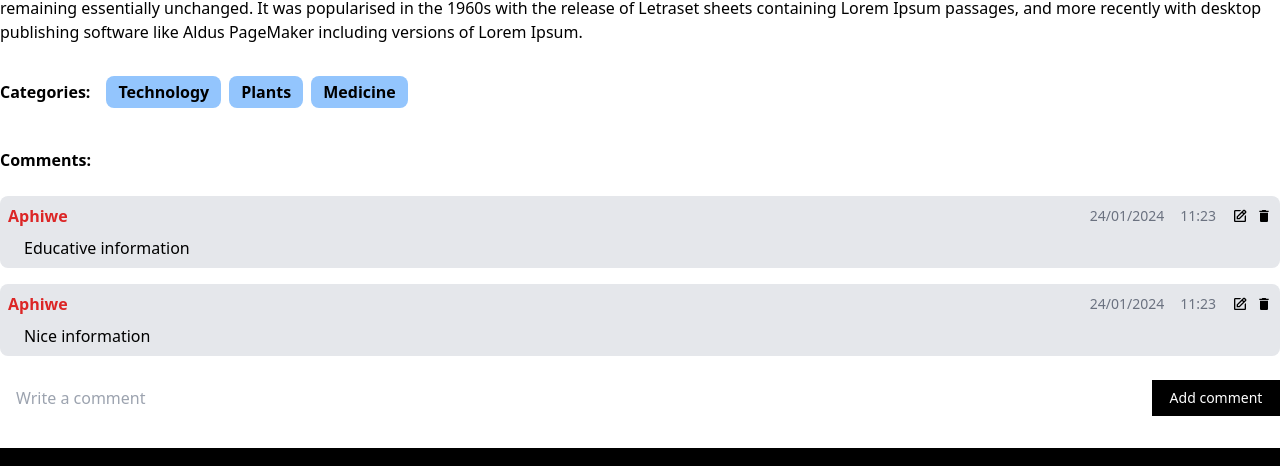
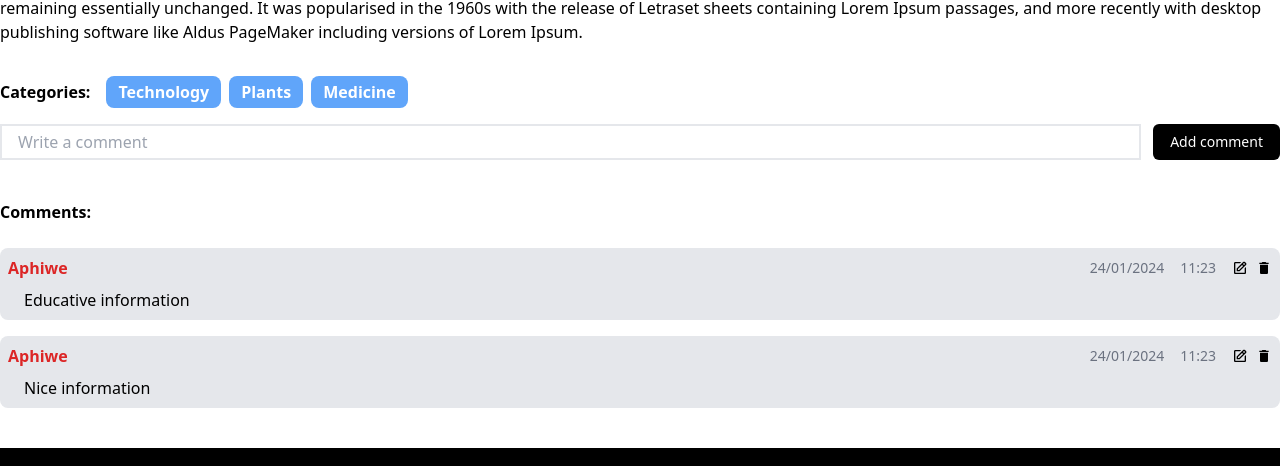
Before and after one commit to Lucia151/BlogApp, a React (Vite) app in the folder Front-end/: page /posts/post/1 in a window 1280 px wide. Shown: the part 312-778 px from the top of the page. Built offline with nearby package versions, Linux system fonts and the light colour scheme.

Commit message:
adding comment section

```diff
--- a/Front-end/src/pages/Login.jsx
+++ b/Front-end/src/pages/Login.jsx
@@ -13,10 +13,10 @@ function Login() {
       <div className="flex justify-evenly flex-wrap items-center h-[70vh]  border-2 border-inputOutlineGray m-10">
 
         <div>
-          <p className='font-bold text-xl mb-5 text-center'>vhvfujgjbcjdsb</p>
-          <p>vhscvscmv kkewv vkre gler</p>
-          <p>bfjwefweho wfwife w ogwei gelg</p>
-          <p>cnbewifbiewgf gifwigowef efefwe</p>
+          <p className='font-bold text-xl mb-5 text-center'>Step into the blogging landscape<br/>of tomorrow!</p>
+          <p>Step into a realm where creativity knows no bounds and <br/>ideas soar beyond horizons.  </p>
+          <p>You've just landed in the future of blogging, </p>
+          <p>where innovation, passion, and endless possibilities collide.</p>
 
         </div>
 
--- a/Front-end/src/pages/PostDetails.jsx
+++ b/Front-end/src/pages/PostDetails.jsx
@@ -29,12 +29,19 @@ function PostDetails() {
         <div className="flex items-center mt-8 space-x-4 font-semibold">
          <p> Categories:</p>
          <div className="flex justify-center items-center space-x-2">
-            <div className="bg-blue-300 rounded-lg px-3 py-1">Technology</div>
-            <div className="bg-blue-300 rounded-lg px-3 py-1">Plants</div>
-            <div className="bg-blue-300 rounded-lg px-3 py-1">Medicine</div>
+         <div className="bg-blue-400 rounded-lg px-3 py-1 text-white hover:bg-blue-800 transition duration-300 ease-in-out">Technology</div>
+         <div className="bg-blue-400 rounded-lg px-3 py-1 text-white hover:bg-blue-800 transition duration-300 ease-in-out">Plants</div>
+         <div className="bg-blue-400 rounded-lg px-3 py-1 text-white hover:bg-blue-800 transition duration-300 ease-in-out">Medicine</div>
+       </div>
 
-         </div>
         </div>
+
+         {/* Write a comment */}
+         <div className="w-full flex flex-col mt-4 md:flex-row gap-3">
+            <input type="text" placeholder="Write a comment" className="md:w-[90%] border-2 outline-none px-4 mt-4 md:mt-0"/>
+            <button className="bg-black text-sm text-white px-2 rounded-md py-2 md:w-[10%] mt-4 md:mt-0">Add comment</button>
+        </div>
+
         <div className="flex flex-col mt-4">
             <h3 className="mt-6 mb-4 font-semibold">Comments:</h3>
             {/* Comments section */}
@@ -74,13 +81,7 @@ function PostDetails() {
             </div>
         </div>
 
-        {/* Write a comment */}
-        <div className="w-full flex flex-col mt-4 md:flex-row">
-            <input type="text" placeholder="Write a comment" className="md:w-[90%] outline-none px-4 mt-4 md:mt-0"/>
-            <button className="bg-black text-sm text-white px-2 py-2 md:w-[10%] mt-4 md:mt-0">Add comment</button>
 
-
-        </div>
 
         </div>
         <Footer/>
```
